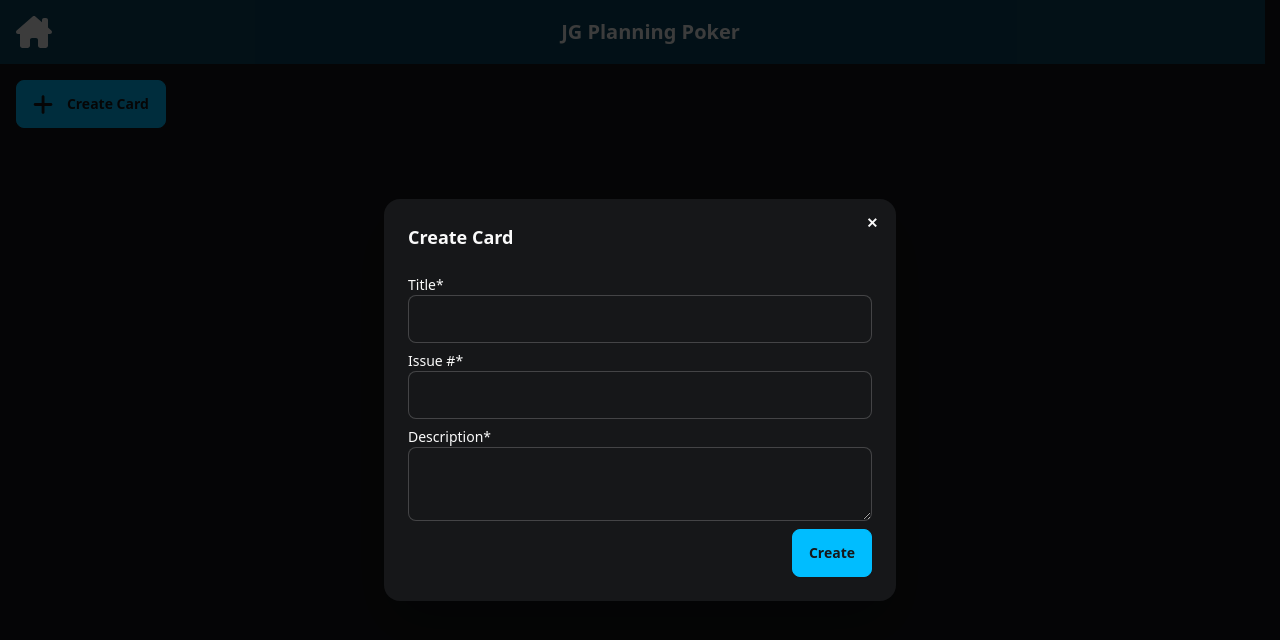
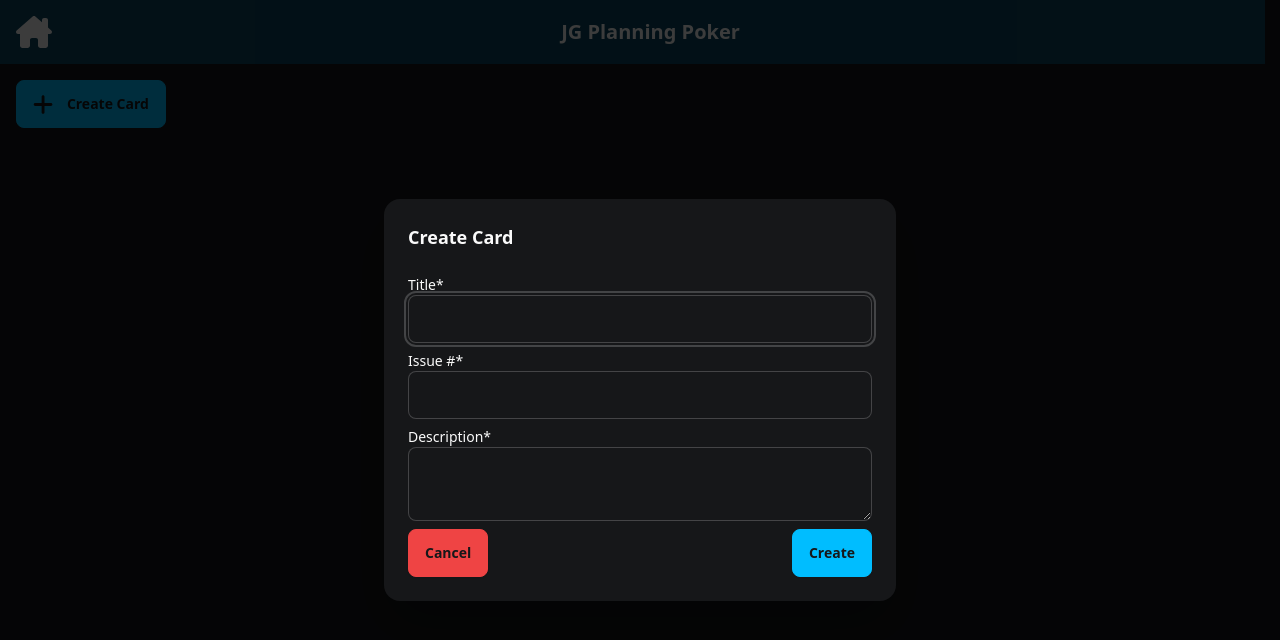
Before and after one commit to emgore-jg/JGpokerUI, a React (Vite) app: page / in a window 1280 px wide. Both pictures are taken after a click on the button "Create Card". Shown: the top 640 px of the page. Built offline with nearby package versions, Linux system fonts and the light colour scheme.

Commit message:
clear create card on success or abort

```diff
--- a/src/components/ModalButton.tsx
+++ b/src/components/ModalButton.tsx
@@ -26,20 +26,7 @@ function ModalButton({ modalID, buttonText, onClick, modalContent }: props) {
         {buttonText}
       </button>
       <dialog id={modalID} className=" modal bg-black bg-opacity-60">
-        <div className="modal-box">
-          <form method="dialog">
-            {/* if there is a button in form, it will close the modal */}
-            <button
-              className="btn btn-circle btn-ghost btn-sm absolute right-2 top-2"
-              onClick={() => {
-                console.log("Button Clicked: close modal");
-              }}
-            >
-              ✕
-            </button>
-          </form>
-          {modalContent}
-        </div>
+        <div className="modal-box">{modalContent}</div>
       </dialog>
     </>
   );
--- a/src/screens/HomePage.tsx
+++ b/src/screens/HomePage.tsx
@@ -11,6 +11,34 @@ interface CardData {
 
 const HomePage: React.FC = () => {
   const [cardData, setCardData] = useState<CardData[]>([]);
+
+  const clearCard = () => {
+    const titleInput = document.getElementById("title") as HTMLInputElement;
+    const issueNumInput = document.getElementById(
+      "issueNum",
+    ) as HTMLInputElement;
+    const descriptionInput = document.getElementById(
+      "description",
+    ) as HTMLInputElement;
+
+    // Reset input fields
+    titleInput.value = "";
+    issueNumInput.value = "";
+    descriptionInput.value = "";
+
+    //remove error borders
+    titleInput.classList.remove("input-error");
+    issueNumInput.classList.remove("input-error");
+    descriptionInput.classList.remove("textarea-error");
+  };
+
+  const handleAbortCard = () => {
+    clearCard();
+    const modal = document.getElementById(
+      "create-card-modal",
+    ) as HTMLDialogElement;
+    modal?.close();
+  };
 
   const handleCreateCard = () => {
     const titleInput = document.getElementById("title") as HTMLInputElement;
@@ -57,6 +85,8 @@ const HomePage: React.FC = () => {
 
       setCardData((prevData) => [...prevData, newData]);
 
+      clearCard();
+
       const modal = document.getElementById(
         "create-card-modal",
       ) as HTMLDialogElement;
@@ -99,12 +129,18 @@ const HomePage: React.FC = () => {
                 id="description"
               ></textarea>
             </label>
-            <button
-              className="btn btn-primary ml-auto w-fit"
-              onClick={handleCreateCard}
-            >
-              Create
-            </button>
+            <div className="flex flex-row justify-between">
+              {" "}
+              <button className="btn btn-error w-fit" onClick={handleAbortCard}>
+                Cancel
+              </button>
+              <button
+                className="btn btn-primary w-fit"
+                onClick={handleCreateCard}
+              >
+                Create
+              </button>
+            </div>
           </div>
         }
       />
```
